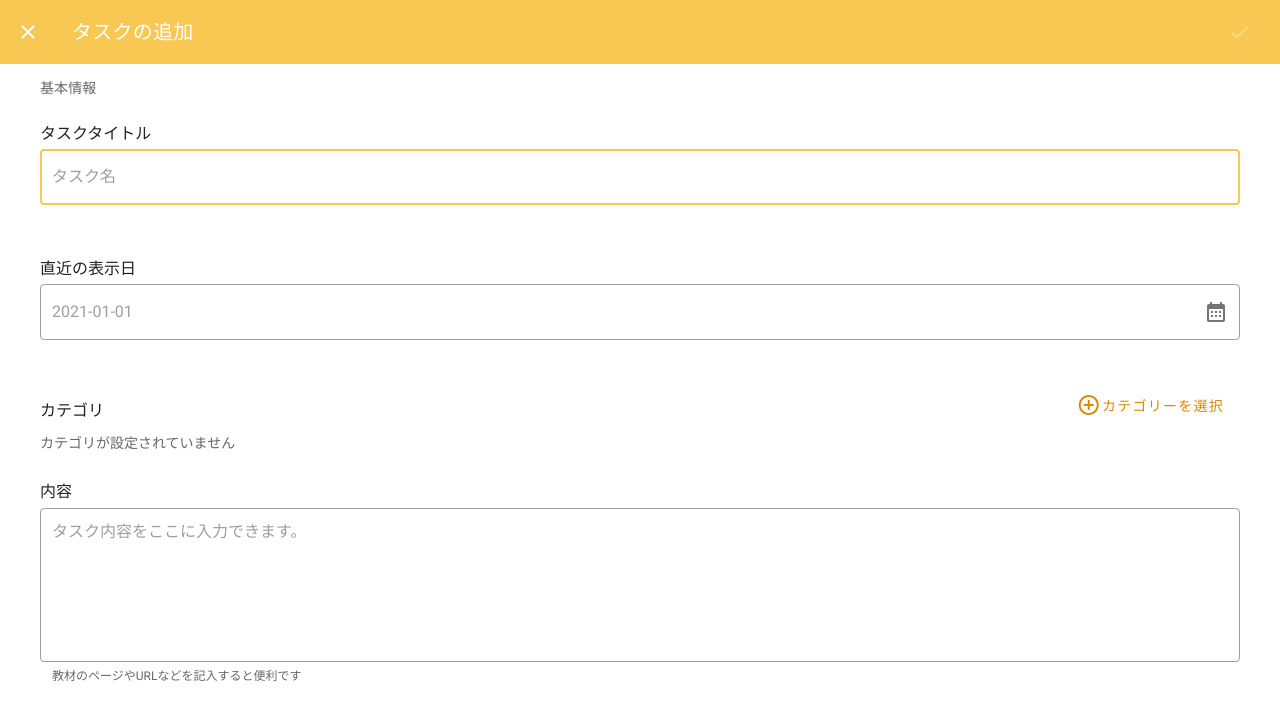
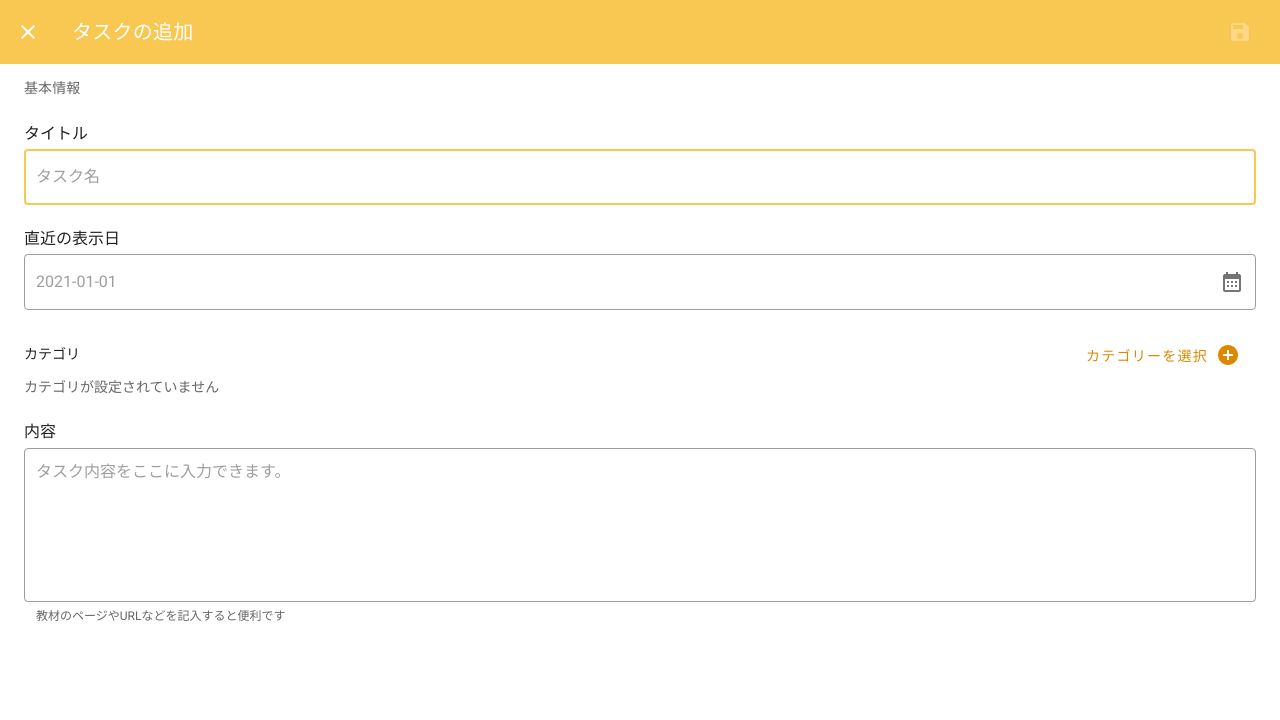
Before and after one commit to Ry0xi/a02, a Nuxt app in the folder frontend/: page / in a window 1280 px wide. Both pictures are taken after a click on the button 1239 px from the left and 703 px from the top of the page. Shown: the top 720 px of the page. Built offline with nearby package versions, Linux system fonts and the light colour scheme.

Commit message:
[f-fix]タスクの追加・編集ページのデザインを修正

```diff
--- a/frontend/components/Task/Create.vue
+++ b/frontend/components/Task/Create.vue
@@ -44,25 +44,26 @@ tasks:             全てのタスクのデータ
             <v-toolbar-items>
               <!-- 保存ボタン -->
               <v-btn icon @click="createTask" :disabled="!canChangeData">
-                <v-icon>mdi-check</v-icon>
+                <v-icon>mdi-content-save</v-icon>
               </v-btn>
             </v-toolbar-items>
           </v-toolbar>
         </v-card-title>
 
         <!-- scrollableプロパティに対応するためv-card-textを使う -->
-        <v-card-text>
+        <v-card-text class="px-2">
           <v-list three-line subheader>
             <v-subheader>基本情報</v-subheader>
             <v-list-item>
               <v-list-item-content>
-                <v-list-item-title>タスクタイトル</v-list-item-title>
+                <v-list-item-title>タイトル</v-list-item-title>
 
                 <v-text-field
                   v-model="editableTaskName"
                   single-line
                   outlined
                   clearable
+                  hide-details
                   placeholder="タスク名"
                   autofocus
                   class="mt-1"
@@ -83,18 +84,19 @@ tasks:             全てのタスクのデータ
             </v-list-item>
 
             <v-list-item>
-              <v-list-item-content style="position: relative">
-                <v-list-item-title> カテゴリ </v-list-item-title>
+              <v-list-item-content>
+                <div class="d-flex align-center justify-space-between">
+                  <div>カテゴリ</div>
                   <v-btn
                     id="open-category-selector"
                     text
                     color="secondary"
-                  style="position: absolute; top: 5px; right: 0"
                     @click.stop="openCategorySelector"
                   >
-                  <v-icon>mdi-plus-circle-outline</v-icon>
                     カテゴリーを選択
+                    <v-icon class="ml-2">mdi-plus-circle</v-icon>
                   </v-btn>
+                </div>
 
                 <TaskCategoryList
                   v-if="editableCategories[0]"
--- a/frontend/components/Task/Info.vue
+++ b/frontend/components/Task/Info.vue
@@ -59,12 +59,12 @@ categoryData:      カテゴリの情報をもつ配列
         </v-card-title>
 
         <!-- scrollableプロパティに対応するためv-card-textを使う -->
-        <v-card-text>
+        <v-card-text class="px-2">
           <v-list three-line subheader>
             <v-subheader>基本情報</v-subheader>
             <v-list-item>
               <v-list-item-content>
-                <v-list-item-title>タスクタイトル</v-list-item-title>
+                <v-list-item-title>タイトル</v-list-item-title>
                 <p v-if="!editable" class="task-info-data">
                   {{ taskName }}
                 </p>
@@ -75,6 +75,7 @@ categoryData:      カテゴリの情報をもつ配列
                   single-line
                   outlined
                   clearable
+                  hide-details
                   placeholder="タスク名"
                   class="mt-1"
                 >
@@ -98,19 +99,20 @@ categoryData:      カテゴリの情報をもつ配列
             </v-list-item>
 
             <v-list-item>
-              <v-list-item-content style="position: relative">
-                <v-list-item-title> カテゴリ </v-list-item-title>
+              <v-list-item-content>
+                <div class="d-flex align-center justify-space-between">
+                  <div>カテゴリ</div>
                   <v-btn
                     id="open-category-selector"
                     v-if="editable"
                     text
                     color="secondary"
-                  style="position: absolute; top: 5px; right: 0"
                     @click.stop="openCategorySelector"
                   >
-                  <v-icon>mdi-plus-circle-outline</v-icon>
                     カテゴリーを選択
+                    <v-icon class="ml-2">mdi-plus-circle</v-icon>
                   </v-btn>
+                </div>
 
                 <TaskCategoryList
                   v-if="editable ? editableCategories[0] : categories[0]"
@@ -192,19 +194,19 @@ categoryData:      カテゴリの情報をもつ配列
     <!-- 削除ボタンを押した際に確認するダイアログ -->
     <v-dialog v-model="dialogDelete" max-width="400">
       <v-card>
-        <v-card-title>
-          <v-icon color="yellow darken-2" class="mr-2"
-            >mdi-alert-circle-outline</v-icon
-          >
+        <div class="d-flex align-center pa-4">
+          <v-icon color="yellow darken-2" class="mr-2">
+            mdi-alert-circle-outline
+          </v-icon>
           タスクを削除しますか？
-        </v-card-title>
+        </div>
         <v-card-actions>
           <v-spacer></v-spacer>
           <v-btn text @click="closeDialogDelete"> キャンセル </v-btn>
           <v-btn
             dark
             depressed
-            color="red"
+            color="#ef7067"
             @click="
               deleteTask()
               closeDialogDelete()
@@ -217,14 +219,14 @@ categoryData:      カテゴリの情報をもつ配列
     </v-dialog>
 
     <!-- タスク削除時に表示されるお知らせ -->
-    <v-snackbar v-model="snackbarUpdate" timeout="4000" color="secondary">
-      タスクを更新しました。
+    <v-snackbar v-model="snackbarUpdate" timeout="2000">
+      タスクを更新しました
     </v-snackbar>
 
     <!-- タスク削除時に表示されるお知らせ -->
-    <v-snackbar v-model="snackbarDelete" timeout="4000" color="brown darken-4">
-      タスクを削除しました。
-    </v-snackbar>
+    <!-- <v-snackbar v-model="snackbarDelete" timeout="4000">
+      タスクを削除しました
+    </v-snackbar> -->
   </div>
 </template>
 
--- a/frontend/components/UserForm/SingleDate.vue
+++ b/frontend/components/UserForm/SingleDate.vue
@@ -4,18 +4,14 @@ v-model:      日付
 placeholder:  入力フォームに表示するプレイスホルダー
 -->
 <template>
-  <v-dialog
-    ref="dialog"
-    v-model="dialog"
-    persistent
-    width="290px"
-  >
+  <v-dialog ref="dialog" v-model="dialog" persistent width="290px">
     <template v-slot:activator="{ on, attrs }">
       <v-text-field
         :value="newDate ? newDate : date"
         single-line
         readonly
         outlined
+        hide-details
         append-icon="mdi-calendar-month"
         v-bind="attrs"
         v-on="on"
@@ -27,22 +23,12 @@ placeholder:  入力フォームに表示するプレイスホルダー
       v-model="inputDate"
       scrollable
       locale="jp-ja"
-      :day-format="date => new Date(date).getDate()"
+      :day-format="(date) => new Date(date).getDate()"
       color="primary"
     >
       <v-spacer></v-spacer>
-      <v-btn
-        text
-        color="primary"
-        @click="closeDialog"
-      >
-        Cancel
-      </v-btn>
-      <v-btn
-        text
-        color="primary"
-        @click="sendNewDate(), closeDialog()"
-      >
+      <v-btn text color="primary" @click="closeDialog"> Cancel </v-btn>
+      <v-btn text color="primary" @click="sendNewDate(), closeDialog()">
         OK
       </v-btn>
     </v-date-picker>
@@ -53,16 +39,16 @@ placeholder:  入力フォームに表示するプレイスホルダー
 export default {
   model: {
     prop: 'date',
-    event: 'input'
+    event: 'input',
   },
   props: {
     date: String,
-    placeholder: String
+    placeholder: String,
   },
   data() {
     return {
       dialog: false,
-      newDate: null
+      newDate: null,
     }
   },
   computed: {
@@ -72,26 +58,24 @@ export default {
       },
       set(value) {
         this.newDate = value
-      }
-    }
+      },
+    },
   },
   methods: {
-    closeDialog: function() {
+    closeDialog: function () {
       this.refreshInputDate()
       this.dialog = false
     },
-    refreshInputDate: function() {
+    refreshInputDate: function () {
       this.newDate = null
     },
-    sendNewDate: function() {
+    sendNewDate: function () {
       if (this.newDate && this.newDate != this.date) {
         this.$emit('input', this.newDate)
       }
-    }
-  }
+    },
+  },
 }
 </script>
 
-<style>
-
-</style>
+<style></style>
```
Lines whose indentation alone changed are shown as unchanged.
